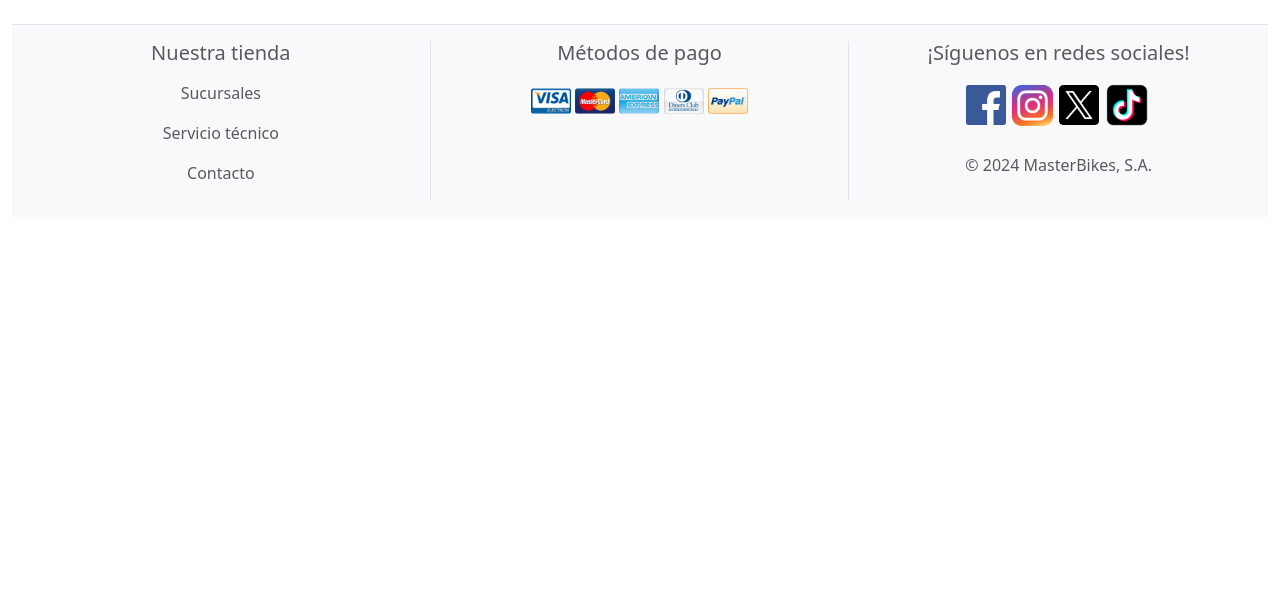
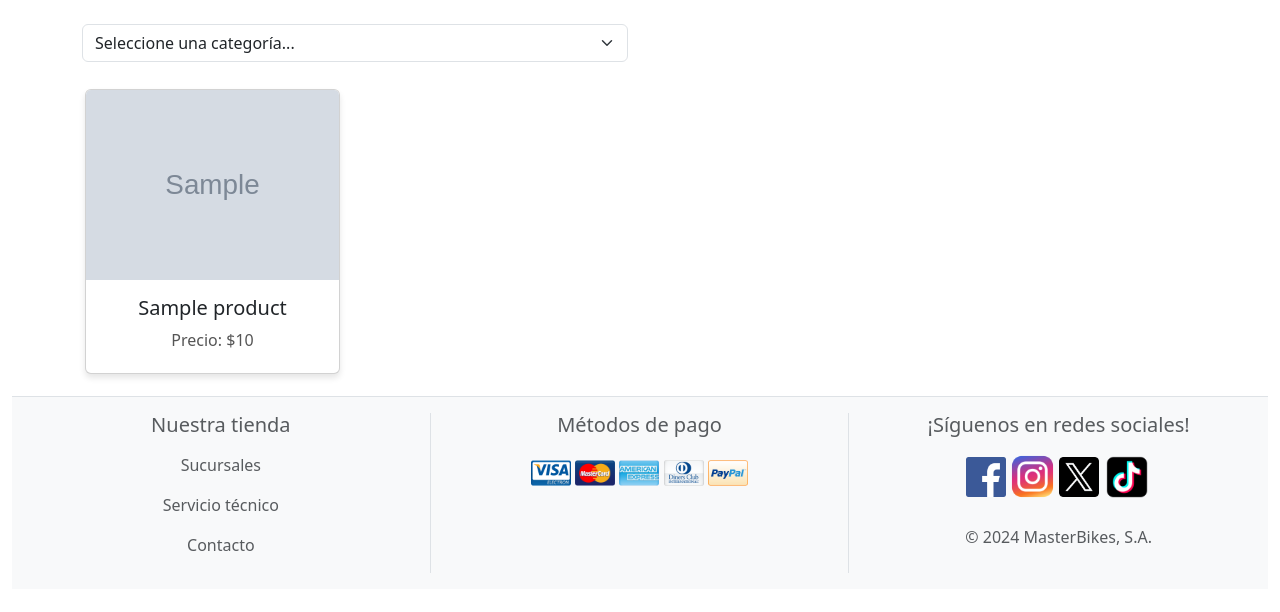
Before and after one commit to EwansK/Proyecto-web-final, a Django app: page /products/ in a window 1280 px wide. Shown: the part 86-698 px from the top of the page. Run offline with Django 5.2, Linux system fonts and the light colour scheme; tables that the repository leaves empty hold one stand-in row (values such as "Sample post"); grey boxes marked "Sample" are stand-in pictures.

Commit message:
versión 1.2.0 registro de productos y js actualizado

```diff
--- a/webfinal/store/templates/about.html
+++ b/webfinal/store/templates/about.html
@@ -1,7 +1,6 @@
 {% extends 'base.html' %}
 
 {% load static %}
-
 
 {% block content %}
 
--- a/webfinal/store/templates/base.html
+++ b/webfinal/store/templates/base.html
@@ -71,7 +71,25 @@
   {% block content %}
   {% endblock %}
 
-  <!-- footer - company info -->
+  <!-- Modal de alertas -->
+<div class="modal fade" id="myModal" tabindex="-1" aria-labelledby="exampleModalLabel" aria-hidden="true">
+  <div class="modal-dialog">
+    <div class="modal-content">
+      <div class="modal-header">
+        <h5 class="modal-title" id="exampleModalLabel">Modal Title</h5>
+        <button type="button" class="btn-close" data-bs-dismiss="modal" aria-label="Close"></button>
+      </div>
+      <div class="modal-body">
+        <p id="modal-body-content">Modal body text goes here.</p>
+      </div>
+      <div class="modal-footer">
+        <button type="button" class="btn btn-secondary" data-bs-dismiss="modal">Close</button>
+      </div>
+    </div>
+  </div>
+</div>
+
+  <!-- Footer -->
   <section>
     <div class="container-fluid">
       <footer class="d-flex flex-wrap py-3 my-4 border-top bg-light">
@@ -106,6 +124,6 @@
   </section>
 
   <script src="https://cdn.jsdelivr.net/npm/bootstrap@5.3.3/dist/js/bootstrap.bundle.min.js" integrity="sha384-YvpcrYf0tY3lHB60NNkmXc5s9fDVZLESaAA55NDzOxhy9GkcIdslK1eN7N6jIeHz" crossorigin="anonymous"></script>
-  <!--<script src="{% static 'js/script.js' %}"></script>-->
+  <script src="{% static 'js/script.js' %}"></script>
 </body>
 </html>
--- a/webfinal/store/templates/confirm_delete.html
+++ b/webfinal/store/templates/confirm_delete.html
@@ -1,4 +1,6 @@
 {% extends 'base.html' %}
+
+{% load static %}
 
 {% block content %}
 <div class="container d-flex justify-content-center p-4">
--- a/webfinal/store/templates/edit_profile.html
+++ b/webfinal/store/templates/edit_profile.html
@@ -1,4 +1,6 @@
 {% extends 'base.html' %}
+
+{% load static %}
 
 {% block content %}
 <div class="container d-flex justify-content-center p-4">
--- a/webfinal/store/templates/login.html
+++ b/webfinal/store/templates/login.html
@@ -1,6 +1,7 @@
 {% extends 'base.html' %}
 
 {% load static %}
+
 {% block content %}
 <div class="container d-flex justify-content-center p-4 col-6">
 
--- a/webfinal/store/templates/products.html
+++ b/webfinal/store/templates/products.html
@@ -1,3 +1,99 @@
 {% extends 'base.html' %}
 
 {% load static %}
+
+{% block content %}
+
+<!-- Categories-->
+<div class="container my-4">
+    <div class="row mb-3">
+        <div class="col-md-6">
+          <select id="categoryDropdown" class="form-select">
+            <option value="{% url 'products' %}" {% if not selected_category %}selected{% endif %}>Seleccione una categoría...</option>
+            {% for category in categories %}
+                <option value="{{ category.id }}" {% if category.id == selected_category %}selected{% endif %}>{{ category.name }}</option>
+            {% endfor %}
+        </select>
+        </div>
+    </div>
+</div>
+<!-- Products Section -->
+<div class="container my-4">
+  <div class="row row-cols-1 row-cols-md-4 g-4">
+    {% if products %}
+      {% for product in products %}
+      <div class="col">
+        <a href="{% url 'product_details' product.id %}" class="card-link text-decoration-none text-dark">
+        <div class="card text-center h-100">
+          <img src="{{ product.image.url }}" class="card-img-top" alt="{{ product.name }}">
+          <div class="card-body d-flex flex-column">
+            <h5 class="card-title">{{ product.name }}</h5>
+
+            <p class="card-text">Precio: ${{ product.price }}</p>
+
+          </div>
+        </div>
+        </a>
+      </div>
+      {% endfor %}
+    {% else %}
+      <div class="col-12 text-center">
+        <p>No hay productos disponibles por el momento.</p>
+      </div>
+    {% endif %}
+  </div>
+</div>
+
+<!-- Pagination -->
+{% if is_paginated %}
+<div class="paginador">
+  <nav aria-label="Page navigation example">
+    <ul class="pagination justify-content-center">
+      {% if page_obj.has_previous %}
+      <li class="page-item">
+        <a class="page-link text-dark" href="?page={{ page_obj.previous_page_number }}" aria-label="Previous">
+          <span aria-hidden="true">&laquo;</span>
+          <span class="visually-hidden">Anterior</span>
+        </a>
+      </li>
+      {% else %}
+      <li class="page-item disabled">
+        <a class="page-link text-dark" aria-disabled="true">
+          <span aria-hidden="true">&laquo;</span>
+          <span class="visually-hidden">Anterior</span>
+        </a>
+      </li>
+      {% endif %}
+
+      {% for num in page_obj.paginator.page_range %}
+      {% if page_obj.number == num %}
+      <li class="page-item active">
+        <a class="page-link text-dark" href="?page={{ num }}">{{ num }}</a>
+      </li>
+      {% else %}
+      <li class="page-item">
+        <a class="page-link text-dark" href="?page={{ num }}">{{ num }}</a>
+      </li>
+      {% endif %}
+      {% endfor %}
+
+      {% if page_obj.has_next %}
+      <li class="page-item">
+        <a class="page-link text-dark" href="?page={{ page_obj.next_page_number }}" aria-label="Next">
+          <span aria-hidden="true">&raquo;</span>
+          <span class="visually-hidden">Siguiente</span>
+        </a>
+      </li>
+      {% else %}
+      <li class="page-item disabled">
+        <a class="page-link text-dark" aria-disabled="true">
+          <span aria-hidden="true">&raquo;</span>
+          <span class="visually-hidden">Siguiente</span>
+        </a>
+      </li>
+      {% endif %}
+    </ul>
+  </nav>
+</div>
+{% endif %}
+{% endblock %}
--- a/webfinal/store/templates/profile.html
+++ b/webfinal/store/templates/profile.html
@@ -1,4 +1,6 @@
 {% extends 'base.html' %}
+
+{% load static %}
 
 {% block content %}
 <div class="container d-flex justify-content-center p-4">
--- a/webfinal/store/templates/register.html
+++ b/webfinal/store/templates/register.html
@@ -1,10 +1,12 @@
 {% extends 'base.html' %}
+
 {% load static %}
+
 {% block content %}
 <section>
     <h1 class="text-center text-body-secondary my-3">Formulario de registro</h1>
     <div class="container d-flex justify-content-center p-4">
-        <form method="post">
+        <form method="post" id="form">
             {% csrf_token %}
 
             <div class="mb-3">
--- a/webfinal/store/urls.py
+++ b/webfinal/store/urls.py
@@ -1,9 +1,11 @@
 from django.urls import path
-from .views import home_view, products_view, about_view, register_view, login_view, profile_view, logout_view, edit_profile_view, delete_user
+from .views import home_view, products_view, about_view, register_view, login_view, profile_view, logout_view, edit_profile_view, delete_user, product_details
+
 
 urlpatterns = [
     path('', home_view, name='home'),
     path('products/', products_view, name='products'),
+    path('products/<int:id>/', product_details, name='product_details'),
     path('about/', about_view, name='about'),
     path('register/', register_view, name='register'),
     path('login/', login_view, name='login'),
--- a/webfinal/store/views.py
+++ b/webfinal/store/views.py
@@ -1,8 +1,9 @@
-from django.shortcuts import render, redirect
+from django.shortcuts import render, redirect, get_object_or_404
 from django.contrib.auth import authenticate, login, logout
 from django.contrib.auth.decorators import login_required
+from django.core.paginator import Paginator
 from django.contrib import messages
-from .models import Customer, User
+from .models import Customer, User, Product, Category
 from .forms import CustomerCreationForm, CustomerUpdateForm
 from django.contrib.auth.models import User
 
@@ -12,7 +13,35 @@ def home_view(request):
 
 #Productos
 def products_view(request):
-    return render(request, 'products.html', {})
+
+    product_list = Product.objects.order_by('id')
+    categories = Category.objects.all()
+    category_id = request.GET.get('category')
+
+    if category_id:
+        product_list = product_list.filter(category_id=category_id)
+
+    paginator = Paginator(product_list, 12)
+    page_number = request.GET.get('page')
+    page_obj = paginator.get_page(page_number)
+
+    context = {
+        'products': page_obj.object_list,
+        'page_obj': page_obj,
+        'is_paginated': page_obj.has_other_pages(),
+        'categories': categories,
+        'selected_category': int(category_id) if category_id else None,
+    }
+
+    return render(request, 'products.html', context)
+
+
+def product_details(request, id):
+    product = get_object_or_404(Product, id=id)
+    context = {
+        'product': product
+    }
+    return render(request, 'product_details.html', context)
 
 #Info de la empresa
 def about_view(request):
```
Also changed, not shown: webfinal/store/static/js/script.js (+34 -29 lines), webfinal/store/templates/product_details.html (added, +20 -0 lines), webfinal/static/media/uploads/product/media/aura5_29.jpg (added), webfinal/static/media/uploads/product/media/orion5_29.jpg (added), webfinal/static/media/uploads/product/media/range_29.jpg (added), webfinal/static/media/uploads/product/media/sighta3_29.jpg (added).
